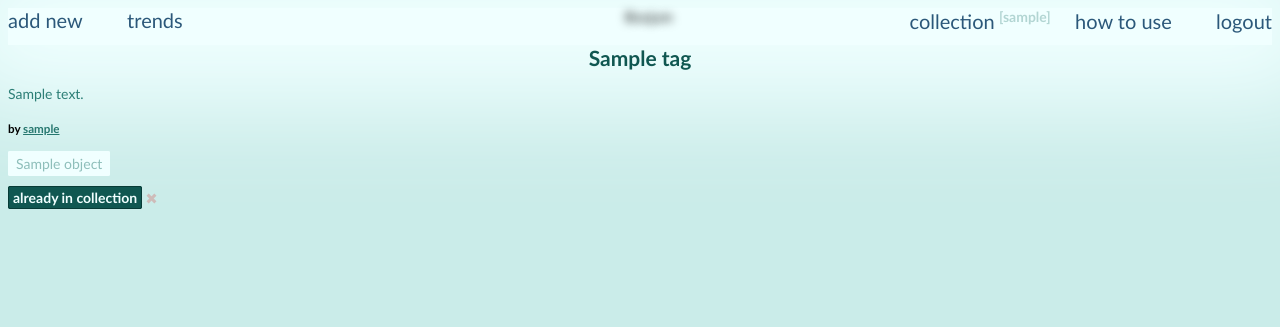
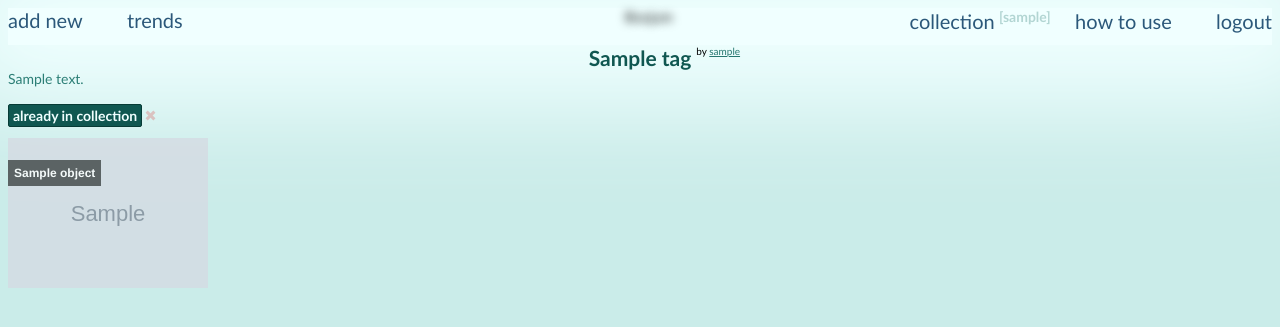
Before and after one commit to klapauciuz/boojum, a Flask app: page /tags/1 in a window 1280 px wide. Shown: the top 327 px of the page. Run offline with Flask 2, Linux system fonts and the light colour scheme; the visitor is signed in with stand-in values (Sample User, id 1); grey boxes marked "Sample" are stand-in pictures; a database or web service that is not in the repository returns one stand-in record (values such as "Sample title"); some libraries are stand-ins or nearby versions.

Commit message:
images thumbs

```diff
--- a/main.py
+++ b/main.py
@@ -170,11 +170,13 @@ def tag_page(tag):
     creator = db.users.find_one({'_id': current_tag['creator']})
     # берём айди объектов тега
     tags_objects_id = [my_obj_id['_id'] for my_obj_id in current_tag['objects']]
+
+    show_objects = [i for i in db.objects.find({'_id':{'$in': tags_objects_id}})]
     if current_tag:
         if g.user and current_tag['_id'] in user_tags:
             # проверяем есть ли тег в коллекции у юзера
-            return render_template('tag.html', show_objects=[i['name'] for i in db.objects.find({'_id':{'$in': tags_objects_id}})], description=current_tag['description'], name=current_tag['name'], id=current_tag['_id'], creator=creator['username'], myTag=True)
-        return render_template('tag.html', show_objects=[i['name'] for i in db.objects.find({'_id':{'$in': tags_objects_id}})], description=current_tag['description'], name=current_tag['name'], id=current_tag['_id'], creator=creator['username'])
+            return render_template('tag.html', show_objects=show_objects, description=current_tag['description'], name=current_tag['name'], id=current_tag['_id'], creator=creator['username'], myTag=True)
+        return render_template('tag.html', show_objects=show_objects, description=current_tag['description'], name=current_tag['name'], id=current_tag['_id'], creator=creator['username'])
     else:
         return render_template('404.html', show_name=tag)
 
--- a/static/scripts/send.js
+++ b/static/scripts/send.js
@@ -21,7 +21,7 @@ $(document).ready(function(){
     $('#delete').click(function(event) {
         event.preventDefault();
         var self = $(this),
-        tagName = $('h2').text();
+        tagName = $('h2.tagANDobject').text();
         $.ajax({
             url : '/tags/'+tagName,
             type: 'DELETE',
--- a/static/style.css
+++ b/static/style.css
@@ -128,9 +128,16 @@ span.unfollow {
 }
 
 #delete {
-    margin-left: 20px;
+    margin-left: 15px;
 }
 
+.edit, #delete {
+    opacity: 0.6;
+}
+
+.edit:hover, #delete:hover {
+    opacity: 1;
+}
 
 div.page ul.tags {
     list-style: none;
@@ -266,6 +273,7 @@ li{
     -moz-border-radius: 2px;
     -webkit-border-radius: 2px;
     color: #F0FFFF;
+    float: left;
 }
 
 .already a {
@@ -273,13 +281,7 @@ li{
     text-decoration: none;
 }
 
-
 #add_linked_tag {
-    /*background: rgba(0,0,0,0);
-    border-color: rgba(0,0,0,0);
-    border: 1px solid rgba(0,0,0,0);
-    -moz-border-radius: 3px;
-    -webkit-border-radius: 3px;*/
     padding: 0px 0px 0px 5px;
     margin: -10px;
     color: #CAECE9;
@@ -290,27 +292,18 @@ li{
     -webkit-border-radius: 2px;
     cursor: pointer;
     display: inline;
-    -webkit-transition: all 0.1s ease-out 0s;
-    -moz-transition: all 0.1s ease-out 0s;
-    -o-transition: all 0.1s ease-out 0s;
-    transition: all 0.1s ease-out 0s;
+    -webkit-transition: all 0.1s;
+    -moz-transition: all 0.1s;
+    -o-transition: all 0.1s;
+    transition: all 0.1s;
     box-shadow: 0px 0px 0px #2C7E76;
     border-top-left-radius: 0px;
     border-bottom-left-radius: 0px;
-    z-index: 1000;
 }
-
 
 #add_linked_tag:hover {
     color: #AEEA00;
     margin: -7px;
-}
-
-#add_linked_tag sup {
-    display: none;
-    font-size: 10px;
-    color: white;
-    opacity: 1;
 }
 
 span.del:hover {
@@ -328,7 +321,6 @@ span.del:hover {
 
 .linked {
     box-shadow: 0px 0px 0px rgba(44,126,118, 0.4);
-    width: 60%;
 }
 
 
@@ -356,8 +348,11 @@ div.SumoSelect {
     margin: 0px !important;
     padding: 0px !important;
 }
+
 h5 {
     margin: 20px 0px;
+    display: inline-block;
+    float: left;
 }
 
 
@@ -573,10 +568,11 @@ img.image:hover {
     width: 500px;
 }
 
-#del_obj {
+#del_obj, #del_tag {
+    left: 3px;
     width: 11px;
     height: 11px;
-    top: 1px;
+    top: 3px;
     position: relative;
     display: inline-block;
     cursor: pointer;
@@ -586,28 +582,66 @@ img.image:hover {
     -webkit-transform:rotate(45deg); /* Safari and Chrome */
 }
 
-#del_obj:hover {
+#del_obj:hover, #del_tag:hover {
     opacity: 1;
 }
 
 
-#del_obj:before, #del_obj:after {
+#del_obj:before, #del_obj:after, #del_tag:before, #del_tag:after {
     content: "";
     position: absolute;
     z-index: -1;
     background: #d00;
 }
 
-#del_obj:before {
+#del_obj:before, #del_tag:before {
     left: 50%;
     width: 30%;
     margin-left: -15%;
     height: 100%;
 }
 
-#del_obj:after {
+#del_obj:after, #del_tag:after {
     top: 50%;
     height: 30%;
     margin-top: -15%;
     width: 100%;
 }
+
+
+
+.inner_image {
+   display: inline-block;
+   float: left;
+   position: relative;
+   width: 200px; /* for IE 6 */
+   opacity: 0.8;
+}
+
+.inner_image:hover {
+    opacity: 1;
+    cursor: pointer;
+}
+
+.linked_box p {
+   position: absolute;
+   top: 10px;
+   left: 0;
+   color: white;
+   font: bold 12px Helvetica, Sans-Serif;
+   background: rgb(0, 0, 0); /* fallback color */
+   background: rgba(0, 0, 0, 0.7);
+   padding: 6px;
+}
+
+
+.author {
+    margin-left: 5px;
+    text-decoration: none;
+    position: absolute;
+    font-size: 10px;
+}
+
+#source {
+    margin-right: 10px;
+}
--- a/templates/tag.html
+++ b/templates/tag.html
@@ -3,25 +3,20 @@
 <center>
 {% if g.user['username'] == creator %}
 <h2 class='tagANDobject'>{{ name }}</h2>
-<sup><a class="edit" href="/collection"><img style='width:12px;height:12px;' src="/static/edit.png"></a></sup>
-<sup><a id="delete" href="/collection"><img style='width:12px;height:12px;' src="/static/trash.png"></a></sup>
+<sup><a class="edit" href="/collection"><img style='width:11px;height:11px;' src="/static/edit.png"></a></sup>
+<sup><a id="delete" href="/collection"><img style='width:11px;height:11px;' src="/static/trash.png"></a></sup>
 {% else %}
-<h2>{{ name }}</h2>
+<h2 class='tagANDobject'>{{ name }}</h2>
+<sup class='author'>by <a href="{{ url_for('user', user=creator) }}">{{ creator }}</a></sup>
 {% endif %}
 <!-- <h3>{{ id }}</h3> -->
 </center>
 <h3>{{ description }}</h3>
-<h5>by <a href="{{ url_for('user', user=creator) }}">{{ creator }}</a></h5>
-<span class='linked'>
-	{% for obj in show_objects %}
-		<a href="{{ url_for('obj_page', obj=obj) }}">{{ obj }}</a>
-	{% endfor %}
-</span>
-<br><br>
+<br>
 {% if g.user %}
 	{% if myTag %}
 		<span class="already">already in <a href="/collection">collection</a></span>
-		<div id="del_obj" class='del' type="submit"></div>
+		<div id="del_tag" class='del'></div>
 	{% else %}
 		<span id="add_tag" type="submit">add tag to collection</span>
 	{% endif %}
@@ -29,4 +24,17 @@
 <span class='simple'>..<a href="/login">login</a> or <a href="/register">sign up</a> and put this tag in your own collection</span>
 </center>
 {% endif %}
+</h5>
+<br><br>
+<div class='linked_box'>
+    {% for obj in show_objects %}
+		    <div class="inner_image">
+		    <a href="{{ url_for('obj_page', obj=obj['name']) }}">
+		    <img style="width:100%; height: 100%;" src="/static/images/{{ obj['images'][0] }}" alt="" onerror="this.src='/static/white.png';" />
+		    </a>
+		    <p>{{ obj['name'] }}</p>
+			</div>
+	{% endfor %}
+</div>
+<br><br>
 {% endblock content %}
```
Also changed, not shown: templates/object.html (+19 -15 lines).
